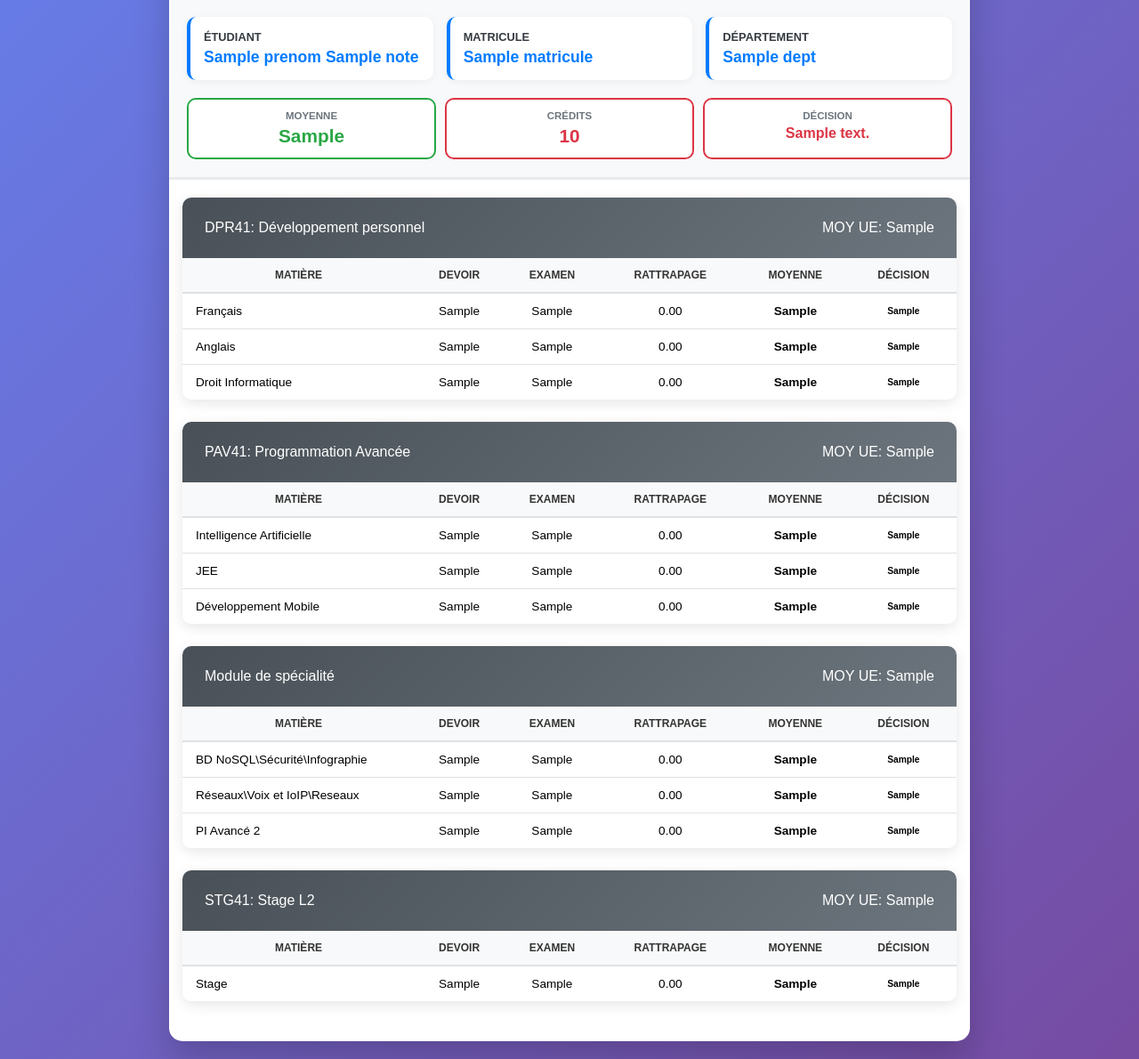
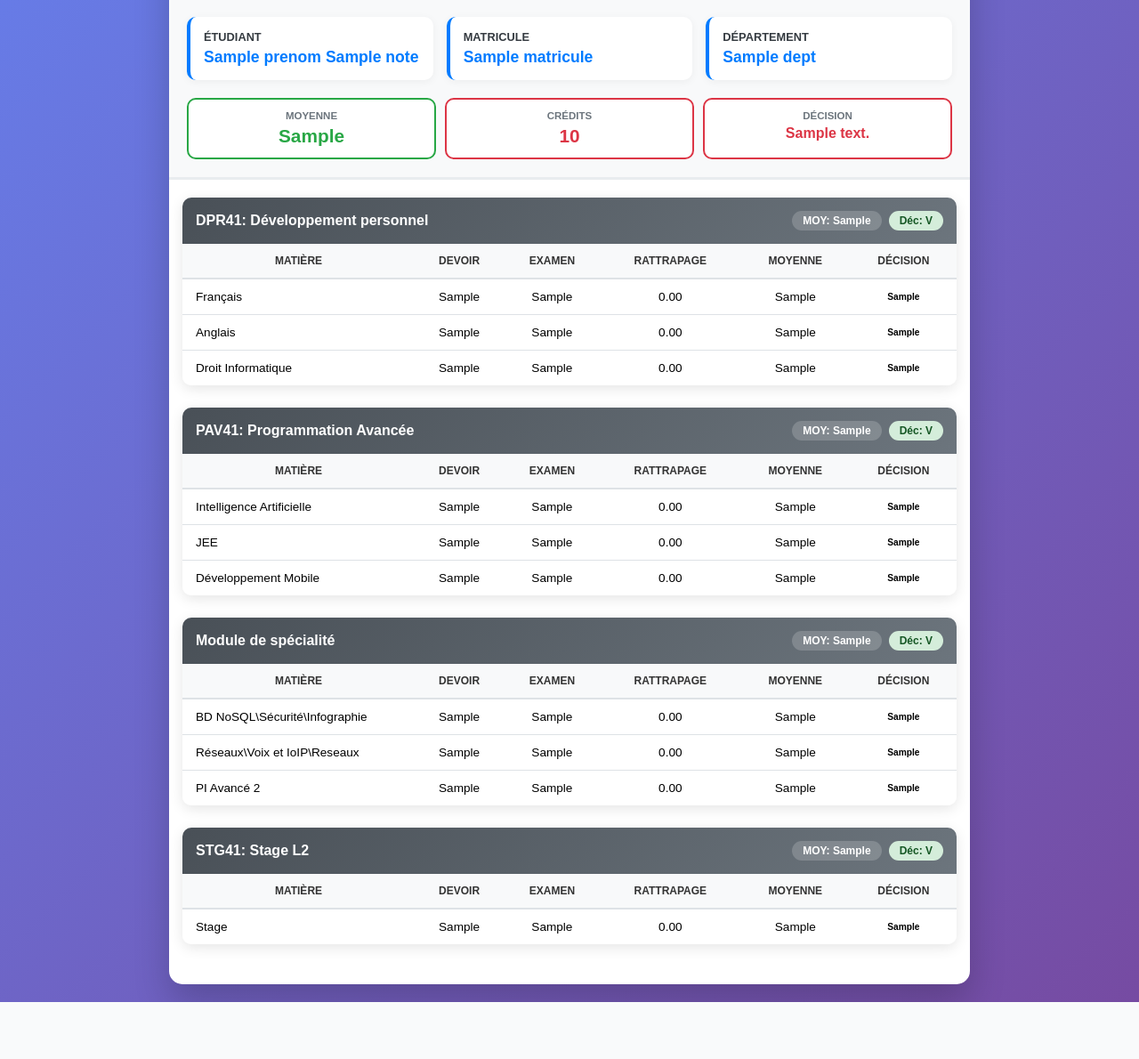
Before and after one commit to Abdurrahmane06/resultat_upnum, a Django app: template notes/templates/notes/relever_s4.html in a window 1280 px wide. Shown: the part 132-1322 px from the top of the page at 89% size. After the commit the page ends 1258 px from the top, so only its background shows below. Run offline with Django 5.2, Linux system fonts and the light colour scheme; the template is opened without the code that fills it: most values are stand-ins (such as "Sample title", 1, 10 or a date in 2020); parts of the project's set-up code (start-up, migrations or seed data) failed here and were passed over.

```diff
--- a/notes/templates/notes/relever_s4.html
+++ b/notes/templates/notes/relever_s4.html
@@ -4,7 +4,7 @@
     <meta charset="UTF-8">
     <meta name="viewport" content="width=device-width, initial-scale=1.0">
     <title>Relevé de Notes S4 - SUPNUM</title>
-       <style>
+    <style>
         * { margin: 0; padding: 0; box-sizing: border-box; }
 
         body {
@@ -62,7 +62,6 @@
             grid-template-columns: repeat(3, 1fr);
             gap: 10px;
         }
-        /* Always 3 columns on all screen sizes */
 
         .summary-card {
             background: white;
@@ -71,17 +70,16 @@
             text-align: center;
             border: 2px solid #e9ecef;
         }
-        .summary-card h4    { font-size: 0.72em; text-transform: uppercase; color: #6c757d; margin-bottom: 5px; }
-        .summary-card .value{ font-size: 1.3em; font-weight: bold; }
+        .summary-card h4     { font-size: 0.72em; text-transform: uppercase; color: #6c757d; margin-bottom: 5px; }
+        .summary-card .value { font-size: 1.3em; font-weight: bold; }
 
-        /* Dynamic borders & value colors */
         .summary-card.moyenne { border-color: {% if note.Moy_General < 10 %}#dc3545{% else %}#28a745{% endif %}; }
         .summary-card.moyenne .value { color: {% if note.Moy_General < 10 %}#dc3545{% else %}#28a745{% endif %}; }
 
         .summary-card.credit  { border-color: {% if note.Credit_total == 30 %}#17a2b8{% else %}#dc3545{% endif %}; }
         .summary-card.credit  .value { color: {% if note.Credit_total == 30 %}#17a2b8{% else %}#dc3545{% endif %}; }
 
-        .summary-card.decision{ border-color: {% if note.Decision == 'Admis(e)' or note.Decision == 'Compense' %}#28a745{% else %}#dc3545{% endif %}; }
+        .summary-card.decision { border-color: {% if note.Decision == 'Admis(e)' or note.Decision == 'Compense' %}#28a745{% else %}#dc3545{% endif %}; }
         .summary-card.decision .value {
             font-size: 1em;
             color: {% if note.Decision == 'Admis(e)' or note.Decision == 'Compense' %}#28a745{% else %}#dc3545{% endif %};
@@ -110,7 +108,6 @@
         }
         .dept-name { font-size: 1em; font-weight: bold; }
 
-        /* Badges MOY + DÉC */
         .dept-badges { display: flex; gap: 8px; align-items: center; flex-wrap: wrap; }
 
         .badge {
@@ -120,15 +117,14 @@
             font-size: 0.75em;
             font-weight: bold;
         }
-        .badge-moy      { background: rgba(255,255,255,0.18); color: white; }
-        .badge-dec-v    { background: #d4edda; color: #155724; }
-        .badge-dec-nv   { background: #f8d7da; color: #721c24; }
-        .badge-dec-c    { background: #fff3cd; color: #856404; }
+        .badge-moy    { background: rgba(255,255,255,0.18); color: white; }
+        .badge-dec-v  { background: #d4edda; color: #155724; }
+        .badge-dec-nv { background: #f8d7da; color: #721c24; }
+        .badge-dec-c  { background: #fff3cd; color: #856404; }
 
         /* ── TABLE ── */
         .table-container { overflow-x: auto; width: 100%; -webkit-overflow-scrolling: touch; }
 
-        /* Scroll hint — hidden on desktop, shown on mobile */
         .scroll-hint {
             display: none;
             text-align: center;
@@ -154,7 +150,6 @@
 
         .subject-name { text-align: left; font-weight: 500; padding-left: 15px; width: 30%; }
 
-        /* Decision badges in table */
         .decision-badge {
             font-weight: bold;
             padding: 4px 8px;
@@ -176,11 +171,14 @@
 </head>
 <body>
     <div class="container">
+
+        <!-- HEADER -->
         <div class="header">
             <h1>Relevé de Notes - Semestre 4</h1>
             <p>SUPNUM • Année 2024-2025</p>
         </div>
 
+        <!-- STUDENT INFO -->
         <div class="student-info">
             <div class="info-grid">
                 <div class="info-card"><h3>Étudiant</h3><p>{{ note.Prenom }} {{ note.Nom }}</p></div>
@@ -188,136 +186,118 @@
                 <div class="info-card"><h3>Département</h3><p>{{ note.Dept }}</p></div>
             </div>
             <div class="summary-cards">
-                <div class="summary-card moyenne"><h4>Moyenne</h4><div class="value">{{ note.Moy_General }}</div></div>
-                <div class="summary-card credit"><h4>Crédits</h4><div class="value">{{ note.Credit_total }}</div></div>
-                <div class="summary-card decision"><h4>Décision</h4><div class="value">{{ note.Decision }}</div></div>
+                <div class="summary-card moyenne">
+                    <h4>Moyenne</h4>
+                    <div class="value">{{ note.Moy_General }}</div>
+                </div>
+                <div class="summary-card credit">
+                    <h4>Crédits</h4>
+                    <div class="value">{{ note.Credit_total }}</div>
+                </div>
+                <div class="summary-card decision">
+                    <h4>Décision</h4>
+                    <div class="value">{{ note.Decision }}</div>
+                </div>
             </div>
         </div>
 
+        <!-- CONTENT -->
         <div class="content">
+
+            <!-- DPR41 -->
             <div class="department">
                 <div class="dept-header">
-                    <div style="padding: 10px;">DPR41: Développement personnel</div>
-                    <div style="padding: 10px;">MOY UE: {{ note.MOYENNE_UE1 }}</div>
+                    <div class="dept-name">DPR41: Développement personnel</div>
+                    <div class="dept-badges">
+                        <span class="badge badge-moy">MOY: {{ note.MOYENNE_UE1 }}</span>
+                        <span class="badge badge-dec-v">Déc: V</span>
+                    </div>
                 </div>
                 <div class="table-container">
                     <table>
                         <thead>
-                            <tr><th>MATIÈRE</th><th>DEVOIR</th><th>EXAMEN</th><th>RATTRAPAGE</th><th>MOYENNE</th><th>DÉCISION</th></tr>
+                            <tr><th>Matière</th><th>Devoir</th><th>Examen</th><th>Rattrapage</th><th>Moyenne</th><th>Décision</th></tr>
                         </thead>
                         <tbody>
-                            <tr>
-                                <td class="subject-name">Français</td>
-                                <td>{{ note.NCC_DPR110 }}</td><td>{{ note.NSN_DPR110 }}</td><td>{{ note.NSR_DPR110|default:"0.00" }}</td>
-                                <td><b>{{ note.Moy_DPR110 }}</b></td>
-                                <td><span class="decision-badge {{ note.Capit_DPR110 }}">{{ note.Capit_DPR110 }}</span></td>
-                            </tr>
-                            <tr>
-                                <td class="subject-name">Anglais</td>
-                                <td>{{ note.NCC_DPR111 }}</td><td>{{ note.NSN_DPR111 }}</td><td>{{ note.NSR_DPR111|default:"0.00" }}</td>
-                                <td><b>{{ note.Moy_DPR111 }}</b></td>
-                                <td><span class="decision-badge {{ note.Capit_DPR111 }}">{{ note.Capit_DPR111 }}</span></td>
-                            </tr>
-                            <tr>
-                                <td class="subject-name">Droit Informatique</td>
-                                <td>{{ note.NCC_DPR112 }}</td><td>{{ note.NSN_DPR112 }}</td><td>{{ note.NSR_DPR112|default:"0.00" }}</td>
-                                <td><b>{{ note.Moy_DPR112 }}</b></td>
-                                <td><span class="decision-badge {{ note.Capit_DPR112 }}">{{ note.Capit_DPR112 }}</span></td>
-                            </tr>
+                            <tr><td class="subject-name">Français</td><td>{{ note.NCC_DPR110 }}</td><td>{{ note.NSN_DPR110 }}</td><td>{{ note.NSR_DPR110|default:"0.00" }}</td><td>{{ note.Moy_DPR110 }}</td><td><span class="decision-badge {{ note.Capit_DPR110 }}">{{ note.Capit_DPR110 }}</span></td></tr>
+                            <tr><td class="subject-name">Anglais</td><td>{{ note.NCC_DPR111 }}</td><td>{{ note.NSN_DPR111 }}</td><td>{{ note.NSR_DPR111|default:"0.00" }}</td><td>{{ note.Moy_DPR111 }}</td><td><span class="decision-badge {{ note.Capit_DPR111 }}">{{ note.Capit_DPR111 }}</span></td></tr>
+                            <tr><td class="subject-name">Droit Informatique</td><td>{{ note.NCC_DPR112 }}</td><td>{{ note.NSN_DPR112 }}</td><td>{{ note.NSR_DPR112|default:"0.00" }}</td><td>{{ note.Moy_DPR112 }}</td><td><span class="decision-badge {{ note.Capit_DPR112 }}">{{ note.Capit_DPR112 }}</span></td></tr>
                         </tbody>
                     </table>
                 </div>
+                <div class="scroll-hint">← Faites défiler horizontalement pour voir toutes les colonnes →</div>
             </div>
 
+            <!-- PAV41 -->
             <div class="department">
                 <div class="dept-header">
-                    <div style="padding: 10px;">PAV41: Programmation Avancée</div>
-                    <div style="padding: 10px;">MOY UE: {{ note.MOYENNE_UE2 }}</div>
+                    <div class="dept-name">PAV41: Programmation Avancée</div>
+                    <div class="dept-badges">
+                        <span class="badge badge-moy">MOY: {{ note.MOYENNE_UE2 }}</span>
+                        <span class="badge badge-dec-v">Déc: V</span>
+                    </div>
                 </div>
                 <div class="table-container">
                     <table>
                         <thead>
-                            <tr><th>MATIÈRE</th><th>DEVOIR</th><th>EXAMEN</th><th>RATTRAPAGE</th><th>MOYENNE</th><th>DÉCISION</th></tr>
+                            <tr><th>Matière</th><th>Devoir</th><th>Examen</th><th>Rattrapage</th><th>Moyenne</th><th>Décision</th></tr>
                         </thead>
                         <tbody>
-                            <tr>
-                                <td class="subject-name">Intelligence Artificielle</td>
-                                <td>{{ note.NCC_MAI110 }}</td><td>{{ note.NSN_MAI110 }}</td><td>{{ note.NSR_MAI110|default:"0.00" }}</td>
-                                <td><b>{{ note.Moy_MAI110 }}</b></td>
-                                <td><span class="decision-badge {{ note.Capit_MAI110 }}">{{ note.Capit_MAI110 }}</span></td>
-                            </tr>
-                            <tr>
-                                <td class="subject-name">JEE</td>
-                                <td>{{ note.NCC_MAI111 }}</td><td>{{ note.NSN_MAI111 }}</td><td>{{ note.NSR_MAI111|default:"0.00" }}</td>
-                                <td><b>{{ note.Moy_MAI111 }}</b></td>
-                                <td><span class="decision-badge {{ note.Capit_MAI111 }}">{{ note.Capit_MAI111 }}</span></td>
-                            </tr>
-                            <tr>
-                                <td class="subject-name">Développement Mobile</td>
-                                <td>{{ note.NCC_MAI112 }}</td><td>{{ note.NSN_MAI112 }}</td><td>{{ note.NSR_MAI112|default:"0.00" }}</td>
-                                <td><b>{{ note.Moy_MAI112 }}</b></td>
-                                <td><span class="decision-badge {{ note.Capit_MAI112 }}">{{ note.Capit_MAI112 }}</span></td>
-                            </tr>
+                            <tr><td class="subject-name">Intelligence Artificielle</td><td>{{ note.NCC_MAI110 }}</td><td>{{ note.NSN_MAI110 }}</td><td>{{ note.NSR_MAI110|default:"0.00" }}</td><td>{{ note.Moy_MAI110 }}</td><td><span class="decision-badge {{ note.Capit_MAI110 }}">{{ note.Capit_MAI110 }}</span></td></tr>
+                            <tr><td class="subject-name">JEE</td><td>{{ note.NCC_MAI111 }}</td><td>{{ note.NSN_MAI111 }}</td><td>{{ note.NSR_MAI111|default:"0.00" }}</td><td>{{ note.Moy_MAI111 }}</td><td><span class="decision-badge {{ note.Capit_MAI111 }}">{{ note.Capit_MAI111 }}</span></td></tr>
+                            <tr><td class="subject-name">Développement Mobile</td><td>{{ note.NCC_MAI112 }}</td><td>{{ note.NSN_MAI112 }}</td><td>{{ note.NSR_MAI112|default:"0.00" }}</td><td>{{ note.Moy_MAI112 }}</td><td><span class="decision-badge {{ note.Capit_MAI112 }}">{{ note.Capit_MAI112 }}</span></td></tr>
                         </tbody>
                     </table>
                 </div>
+                <div class="scroll-hint">← Faites défiler horizontalement pour voir toutes les colonnes →</div>
             </div>
 
+            <!-- Module de spécialité -->
             <div class="department">
                 <div class="dept-header">
-                    <div style="padding: 10px;">Module de spécialité</div>
-                    <div style="padding: 10px;">MOY UE: {{ note.MOYENNE_UE3 }}</div>
+                    <div class="dept-name">Module de spécialité</div>
+                    <div class="dept-badges">
+                        <span class="badge badge-moy">MOY: {{ note.MOYENNE_UE3 }}</span>
+                        <span class="badge badge-dec-v">Déc: V</span>
+                    </div>
                 </div>
                 <div class="table-container">
                     <table>
                         <thead>
-                            <tr><th>MATIÈRE</th><th>DEVOIR</th><th>EXAMEN</th><th>RATTRAPAGE</th><th>MOYENNE</th><th>DÉCISION</th></tr>
+                            <tr><th>Matière</th><th>Devoir</th><th>Examen</th><th>Rattrapage</th><th>Moyenne</th><th>Décision</th></tr>
                         </thead>
                         <tbody>
-                            <tr>
-                                <td class="subject-name">BD NoSQL\Sécurité\Infographie</td>
-                                <td>{{ note.NCC_Dev110 }}</td><td>{{ note.NSN_Dev110 }}</td><td>{{ note.NSR_Dev110|default:"0.00" }}</td>
-                                <td><b>{{ note.Moy_Dev110 }}</b></td>
-                                <td><span class="decision-badge {{ note.Capit_Dev110 }}">{{ note.Capit_Dev110 }}</span></td>
-                            </tr>
-                            <tr>
-                                <td class="subject-name">Réseaux\Voix et IoIP\Reseaux</td>
-                                <td>{{ note.NCC_Dev111 }}</td><td>{{ note.NSN_Dev111 }}</td><td>{{ note.NSR_Dev111|default:"0.00" }}</td>
-                                <td><b>{{ note.Moy_Dev111 }}</b></td>
-                                <td><span class="decision-badge {{ note.Capit_Dev111 }}">{{ note.Capit_Dev111 }}</span></td>
-                            </tr>
-                            <tr>
-                                <td class="subject-name">PI Avancé 2</td>
-                                <td>{{ note.NCC_Dev112 }}</td><td>{{ note.NSN_Dev112 }}</td><td>{{ note.NSR_Dev112|default:"0.00" }}</td>
-                                <td><b>{{ note.Moy_Dev112 }}</b></td>
-                                <td><span class="decision-badge {{ note.Capit_Dev112 }}">{{ note.Capit_Dev112 }}</span></td>
-                            </tr>
+                            <tr><td class="subject-name">BD NoSQL\Sécurité\Infographie</td><td>{{ note.NCC_Dev110 }}</td><td>{{ note.NSN_Dev110 }}</td><td>{{ note.NSR_Dev110|default:"0.00" }}</td><td>{{ note.Moy_Dev110 }}</td><td><span class="decision-badge {{ note.Capit_Dev110 }}">{{ note.Capit_Dev110 }}</span></td></tr>
+                            <tr><td class="subject-name">Réseaux\Voix et IoIP\Reseaux</td><td>{{ note.NCC_Dev111 }}</td><td>{{ note.NSN_Dev111 }}</td><td>{{ note.NSR_Dev111|default:"0.00" }}</td><td>{{ note.Moy_Dev111 }}</td><td><span class="decision-badge {{ note.Capit_Dev111 }}">{{ note.Capit_Dev111 }}</span></td></tr>
+                            <tr><td class="subject-name">PI Avancé 2</td><td>{{ note.NCC_Dev112 }}</td><td>{{ note.NSN_Dev112 }}</td><td>{{ note.NSR_Dev112|default:"0.00" }}</td><td>{{ note.Moy_Dev112 }}</td><td><span class="decision-badge {{ note.Capit_Dev112 }}">{{ note.Capit_Dev112 }}</span></td></tr>
                         </tbody>
                     </table>
                 </div>
+                <div class="scroll-hint">← Faites défiler horizontalement pour voir toutes les colonnes →</div>
             </div>
 
+            <!-- STG41 -->
             <div class="department">
                 <div class="dept-header">
-                    <div style="padding: 10px;">STG41: Stage L2</div>
-                    <div style="padding: 10px;">MOY UE: {{ note.MOYENNE_UE4 }}</div>
+                    <div class="dept-name">STG41: Stage L2</div>
+                    <div class="dept-badges">
+                        <span class="badge badge-moy">MOY: {{ note.MOYENNE_UE4 }}</span>
+                        <span class="badge badge-dec-v">Déc: V</span>
+                    </div>
                 </div>
                 <div class="table-container">
                     <table>
                         <thead>
-                            <tr><th>MATIÈRE</th><th>DEVOIR</th><th>EXAMEN</th><th>RATTRAPAGE</th><th>MOYENNE</th><th>DÉCISION</th></tr>
+                            <tr><th>Matière</th><th>Devoir</th><th>Examen</th><th>Rattrapage</th><th>Moyenne</th><th>Décision</th></tr>
                         </thead>
                         <tbody>
-                            <tr>
-                                <td class="subject-name">Stage</td>
-                                <td>{{ note.NCC_STG112 }}</td><td>{{ note.NSN_STG112 }}</td><td>{{ note.NSR_STG112|default:"0.00" }}</td>
-                                <td><b>{{ note.Moy_STG112 }}</b></td>
-                                <td><span class="decision-badge {{ note.Capit_STG112 }}">{{ note.Capit_STG112 }}</span></td>
-                            </tr>
+                            <tr><td class="subject-name">Stage</td><td>{{ note.NCC_STG112 }}</td><td>{{ note.NSN_STG112 }}</td><td>{{ note.NSR_STG112|default:"0.00" }}</td><td>{{ note.Moy_STG112 }}</td><td><span class="decision-badge {{ note.Capit_STG112 }}">{{ note.Capit_STG112 }}</span></td></tr>
                         </tbody>
                     </table>
                 </div>
+                <div class="scroll-hint">← Faites défiler horizontalement pour voir toutes les colonnes →</div>
             </div>
+
         </div>
     </div>
 </body>
```
Also changed, not shown: notes/templates/notes/relever_s2.html (+44 -17 lines), notes/templates/notes/relever_s3.html (+77 -32 lines).
